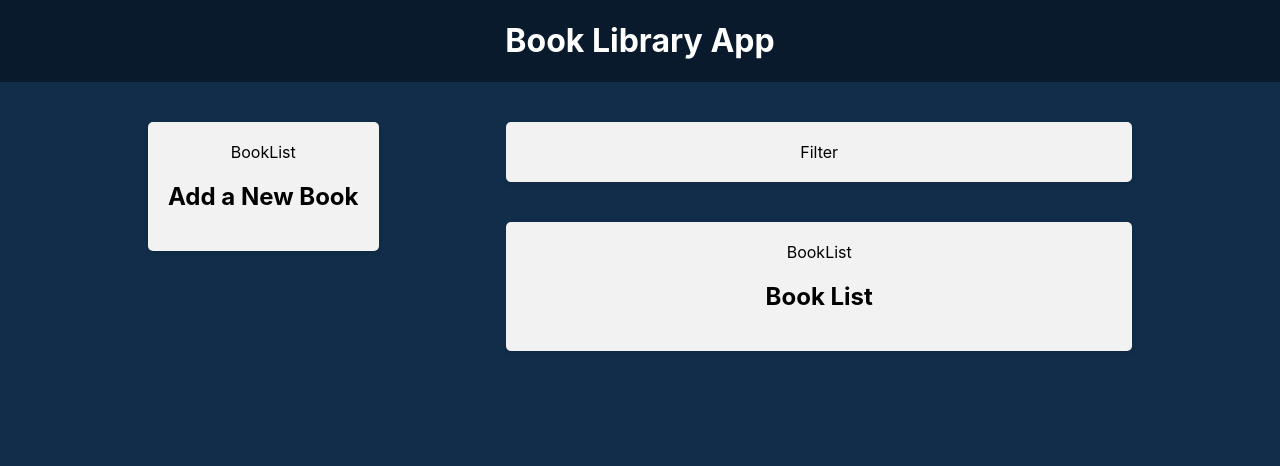
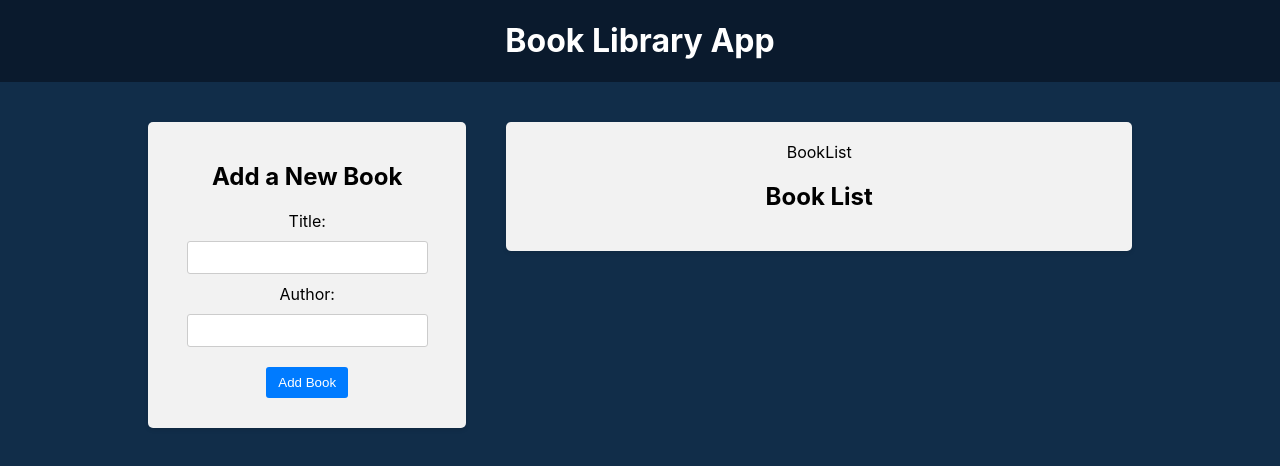
Before and after one commit to ShR4528/react-redux, a React (Create React App) app in the folder frontend/: page / in a window 1280 px wide. Shown: the top 466 px of the page. Built offline with nearby package versions, Linux system fonts and the light colour scheme.

Commit message:
addedbookform

```diff
--- a/frontend/src/App.js
+++ b/frontend/src/App.js
@@ -14,7 +14,7 @@ function App() {
           <BookForm />
         </div>
         <div className='app-right-column'>
-          <Filter />
+          {/* <Filter /> */}
           <BookList />
         </div>
       </main>
--- a/frontend/src/components/BookForm/BookForm.js
+++ b/frontend/src/components/BookForm/BookForm.js
@@ -1,11 +1,34 @@
-import React from "react";
+import './BookForm.css';
+import { useState } from "react";
 
 const BookForm = () => {
+    const [title, setTitle] = useState('');
+    const [author, setAuthour] = useState('');
+
+    const handleSubmit = (e) => {
+        e.preventDefault();
+        if (title && author) {
+            setTitle('');
+            setAuthour('');
+        }
+
+    };
+
     return (
-        <div className="app-block block-form">BookList
-            <h2>
-                Add a New Book
-            </h2>
+        <div className="app-block book-form">
+            <h2>Add a New Book</h2>
+            <form onSubmit={handleSubmit}>
+                <div>
+                    <label htmlFor="title">Title:</label>
+                    <input type='text' id="title" value={title}
+                        onChange={(e) => setTitle(e.target.value)} />
+                </div>
+                <div>
+                    <label htmlFor="author">Author:</label>
+                    <input type='text' id="author" value={author} onChange={(e) => setAuthour(e.target.value)} />
+                </div>
+                <button type="submit">Add Book</button>
+            </form>
         </div>
     );
 };
--- a/frontend/src/components/BookList/BookList.js
+++ b/frontend/src/components/BookList/BookList.js
@@ -1,11 +1,12 @@
 import React from "react";
+import "./BookList.css";
 
 const BookList = () => {
     return (
         <div
             className="app-block block-list">
             BookList
-            < h2>
+            <h2>
                 Book List
             </h2>
         </div>
--- a/frontend/src/components/Filter/Filter.js
+++ b/frontend/src/components/Filter/Filter.js
@@ -1,4 +1,7 @@
-import React from "react";
+
+import "./Filter.css";
+
+
 
 const Filter = () => {
     return (
```
